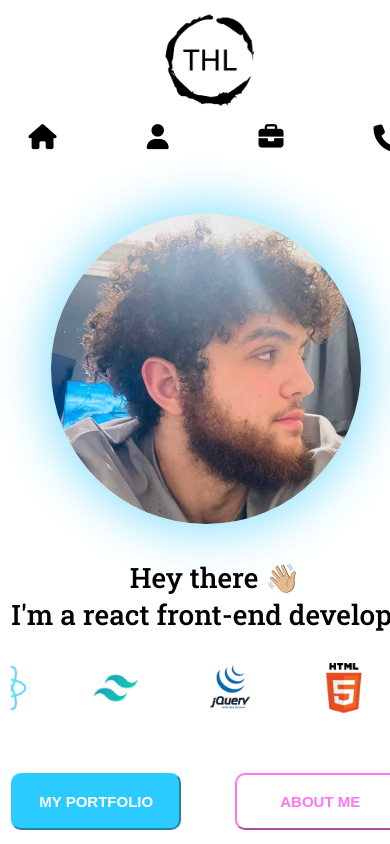
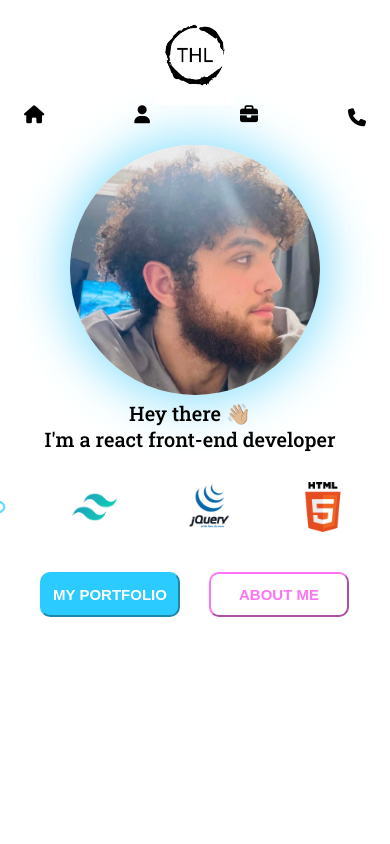
Before and after one commit to TahaHL/IT-Carreer-Switch-Portfolio, a plain HTML site: page index.html in a window 390 px wide. Shown: the top 844 px of the page. Drawn offline with Linux system fonts and the light colour scheme.

Commit message:
fixing home responsivity

```diff
--- a/style.css
+++ b/style.css
@@ -520,6 +520,7 @@ a{
 }
 
 @media (max-width: 1175px){
+
     .nav-links-container ul{
         width: 100%;
         right: 50px;
@@ -528,7 +529,7 @@ a{
         margin-top: 15px;
         width: 380px;
         height: 380px;
-        margin-left: -40px;
+        margin-left: 100px;
     }
     .job-title{
         font-size: 28px;
@@ -583,7 +584,7 @@ a{
     }
     .logo{
         width: 200px;
-        margin-bottom: 20px;
+
         margin-top: 5px;
     }
     .nav-links-container ul{
@@ -710,6 +711,43 @@ a{
 }
 
 @media (max-width: 500px){
+    .logo{
+        min-height: 100px;
+    }
+    .nav-links-container ul{
+        width: 100%;
+        right: 50px;
+    }
+    .home-image{
+        margin-top: -115px;
+        width: 380px;
+        height: 380px;
+        margin-left: 500px;
+    }
+    .job-title{
+        font-size: 28px;
+    }
+    .home-text-container{
+        left: -60px;
+        top: 240px;
+    }
+    .language-image{
+        height: 50px;
+        width: 50px;
+        transition: 0s;
+    }
+    .language-image-container{
+        width: 400px;
+        transition: 0s;
+    }
+    .js-image{
+        height: 50px !important;
+        object-fit: contain !important;
+    }
+    .home-container button{
+        margin-top: -10px;
+        margin-left: 00px;
+    }
     .about-card{
         width: 325px;
         height: 380px;
@@ -741,3 +779,66 @@ a{
         right: -10px;
     }
 }
+
+@media (max-width: 400px){
+    .nav-links-container{
+        height: 100px;
+    }
+    .nav-links-container ul{
+        padding-left: 10px;
+        margin-left: 50px;
+    }
+    .fa-house, .fa-user, .fa-briefcase, .fa-phone{
+        font-size: 18px;
+    }
+    .logo{
+        width: 80px;
+        height: 80px;
+        margin-left: 0;
+    }
+    .nav-links-container ul{
+        width: 100%;
+        right: 50px;
+        margin-top: 65px;
+    }
+    .home-image{
+        margin-top: -115px;
+        width: 250px;
+        height: 250px;
+        margin-left: 470px;
+    }
+    .job-title{
+        font-size: 20px;
+    }
+    .home-text-container{
+        left: 0px;
+        top: 80px;
+    }
+    .home-text-container button{
+        position: relative;
+       width: 140px;
+       left: 50px;
+       padding: 12px 0px;
+    }
+    .my-portfolio-button{
+        margin-right: 25px;
+
+    }
+    .language-image{
+        height: 50px;
+        width: 50px;
+        transition: 0s;
+    }
+    .language-image-container{
+        width: 400px;
+        transition: 0s;
+    }
+    .js-image{
+        height: 50px !important;
+        object-fit: contain !important;
+    }
+    .home-container button{
+        margin-top: -10px;
+        margin-left: 00px;
+    }
+}
```
